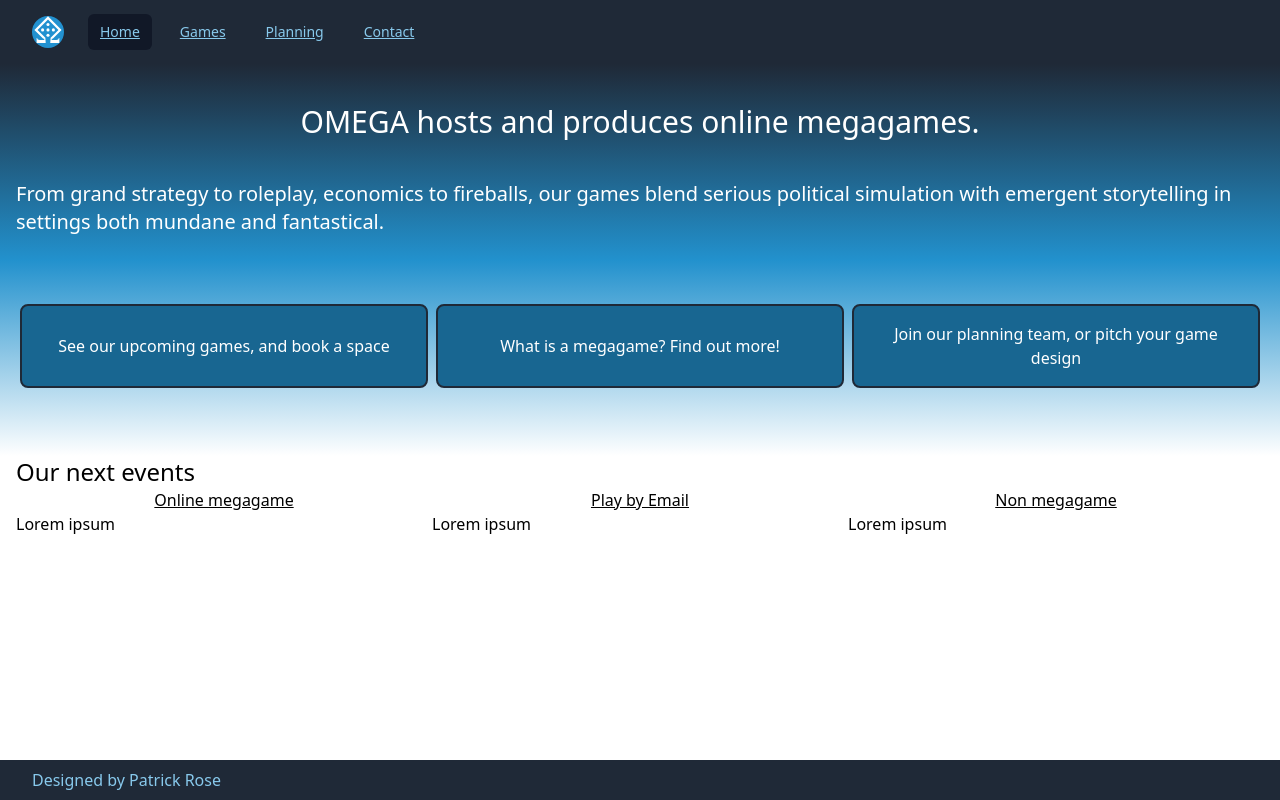
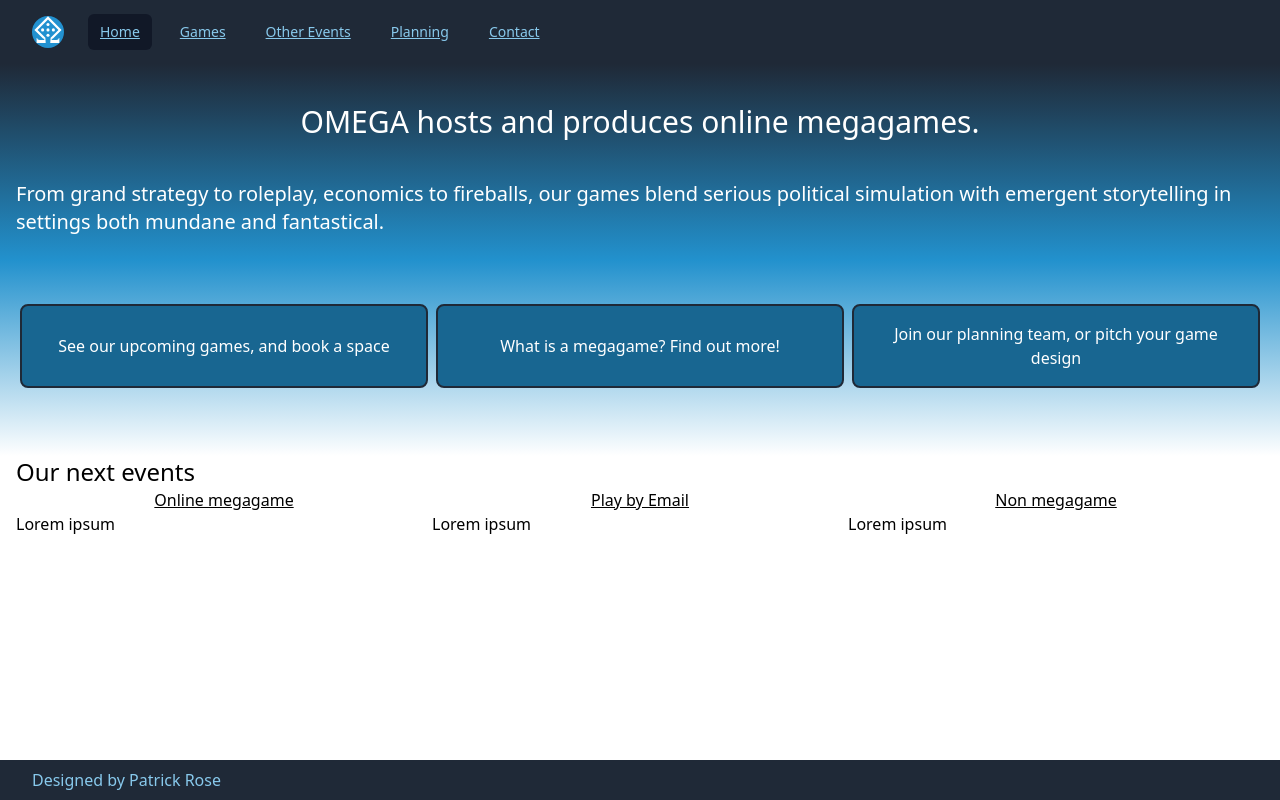
Before and after one commit to PatrickRose/omega-website, a React (Create React App) app: page / in a window 1280 px wide. Built offline with nearby package versions, Linux system fonts and the light colour scheme; a web font is replaced by a local one; what io-ts would draw is missing.

Commit message:
Revert "Remove events from the navbar"
This reverts commit c6da270fcd9d12d7e291ebe85ff2259fc7a0c368.

```diff
--- a/src/components/Header.tsx
+++ b/src/components/Header.tsx
@@ -16,10 +16,10 @@ const links: LinkDef[] = [
         linkPath: '/games',
         linkText: 'Games'
     },
-    // {
-    //     linkPath: '/other-events',
-    //     linkText: 'Other Events'
-    // },
+    {
+        linkPath: '/other-events',
+        linkText: 'Other Events'
+    },
     {
         linkPath: '/planning',
         linkText: 'Planning'
```
